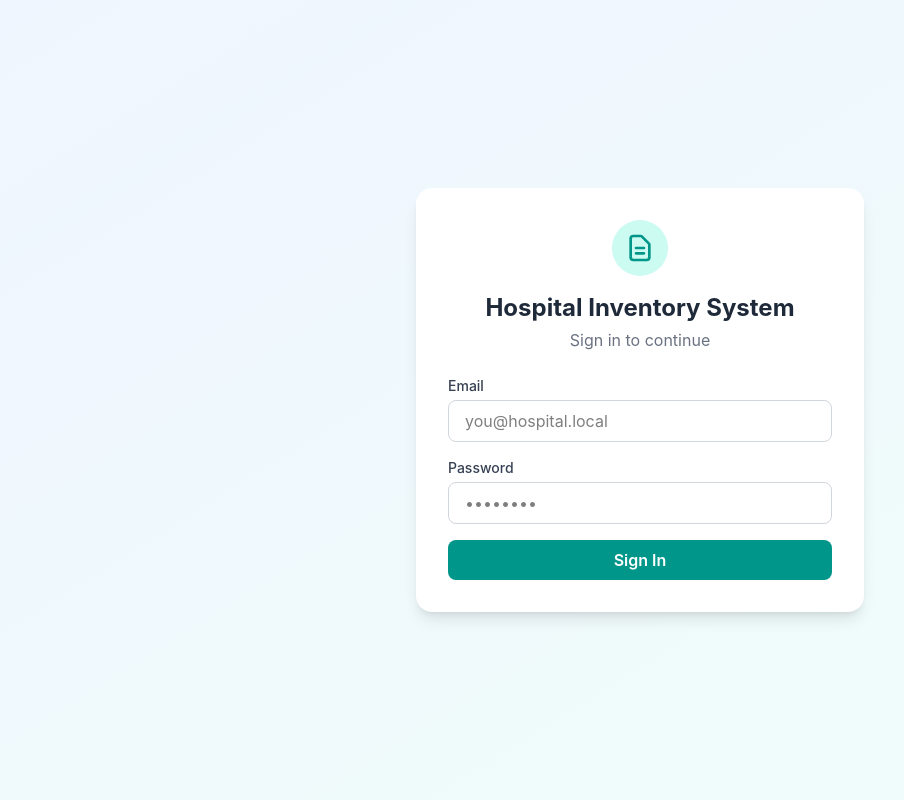
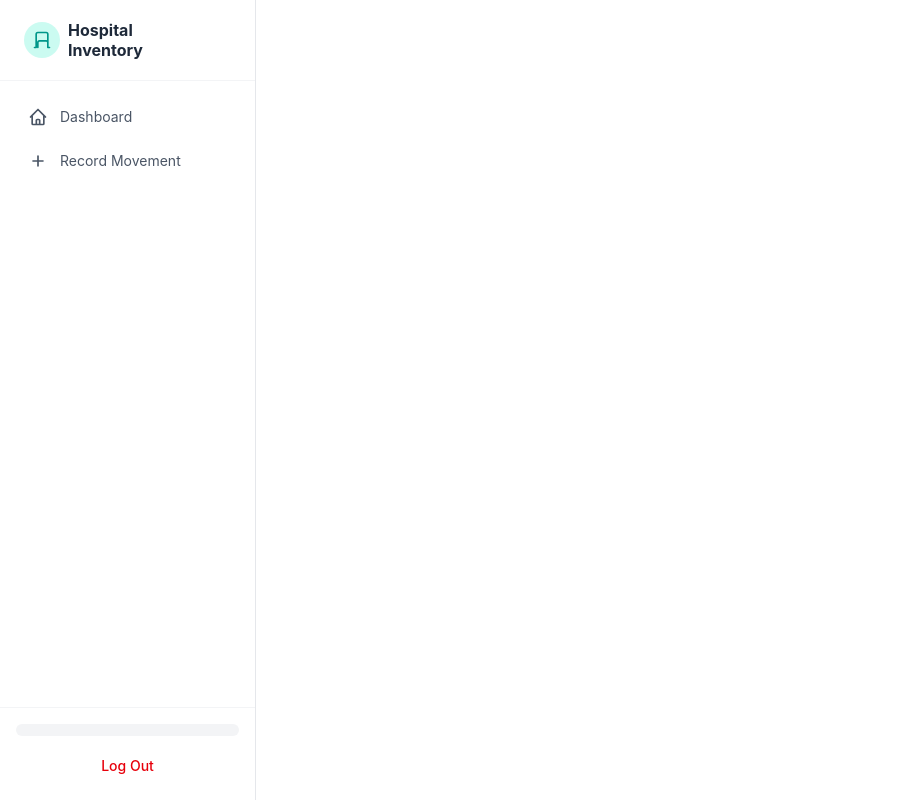
Before and after one commit to EngReteti/healthtech-dashboard, an Angular app: page / in a window 1280 px wide. Before the commit this address led to /login. Shown: the whole page, without its empty margins (0-904 px from the left). Built offline with nearby package versions, Linux system fonts and the light colour scheme.

Commit message:
feat: restructure app with sidebar navigation layout, replacing top navbar

```diff
--- a/src/app/dashboard/dashboard.html
+++ b/src/app/dashboard/dashboard.html
@@ -1,4 +1,3 @@
-<app-navbar></app-navbar>
 <div class="min-h-screen bg-gray-50 p-6">
 
   <div class="flex items-center justify-between mb-6">
@@ -35,12 +34,12 @@
           <p class="text-sm text-gray-500 mb-3">Supplier: {{ product.supplier.name }}</p>
           <div class="flex justify-between items-center">
             <span class="text-teal-700 font-bold">{{ product.currency }} {{ product.unitPrice }}</span>
-            <div class="flex justify-between items-center mt-2 pt-2 border-t border-gray-100">
+          </div>
+          <div class="flex justify-between items-center mt-2 pt-2 border-t border-gray-100">
             <span class="text-sm font-medium text-gray-700">
               Stock: {{ stockLevels()[product.id] ?? '...' }}
             </span>
             <span class="text-xs text-gray-400">Reorder at: {{ product.reorderLevel }}</span>
-          </div>
           </div>
         </div>
       }
--- /dev/null
+++ b/src/app/layout/layout.html
@@ -0,0 +1,10 @@
+<div class="flex">
+  <app-sidebar></app-sidebar>
+
+  <!-- ml-64 pushes this content area to the right, exactly matching
+       the sidebar's fixed width (w-64) - without this, content would
+       sit UNDER the sidebar instead of beside it -->
+  <main class="flex-1 ml-64">
+    <router-outlet></router-outlet>
+  </main>
+</div>
--- /dev/null
+++ b/src/app/sidebar/sidebar.html
@@ -0,0 +1,49 @@
+<aside class="h-screen w-64 bg-white border-r border-gray-200 flex flex-col fixed left-0 top-0">
+
+  <!-- Logo / title area -->
+  <div class="flex items-center gap-2 px-6 py-5 border-b border-gray-100">
+    <div class="bg-teal-100 rounded-full p-2">
+      <svg class="w-5 h-5 text-teal-600" fill="none" stroke="currentColor" viewBox="0 0 24 24">
+        <path stroke-linecap="round" stroke-linejoin="round" stroke-width="2"
+              d="M19 21V5a2 2 0 00-2-2H7a2 2 0 00-2 2v16m14 0h2M5 21H3m16 0v-6a2 2 0 00-2-2H9a2 2 0 00-2 2v6" />
+      </svg>
+    </div>
+    <span class="font-bold text-gray-800 leading-tight">Hospital<br>Inventory</span>
+  </div>
+
+  <!-- Navigation links -->
+  <nav class="flex-1 px-3 py-4 space-y-1">
+
+    <!-- routerLinkActive adds the classes below ONLY when this link's
+         path matches the current URL - this is the automatic
+         "which tab am I on" highlighting -->
+    <a routerLink="/dashboard" routerLinkActive="bg-teal-50 text-teal-700 font-semibold"
+       class="flex items-center gap-3 px-4 py-2.5 rounded-lg text-gray-600 hover:bg-gray-50 text-sm">
+      <svg class="w-5 h-5" fill="none" stroke="currentColor" viewBox="0 0 24 24">
+        <path stroke-linecap="round" stroke-linejoin="round" stroke-width="2"
+              d="M3 12l2-2m0 0l7-7 7 7M5 10v10a1 1 0 001 1h3m10-11l2 2m-2-2v10a1 1 0 01-1 1h-3m-6 0a1 1 0 001-1v-4a1 1 0 011-1h2a1 1 0 011 1v4a1 1 0 001 1m-6 0h6" />
+      </svg>
+      Dashboard
+    </a>
+
+    <a routerLink="/stock-movement" routerLinkActive="bg-teal-50 text-teal-700 font-semibold"
+       class="flex items-center gap-3 px-4 py-2.5 rounded-lg text-gray-600 hover:bg-gray-50 text-sm">
+      <svg class="w-5 h-5" fill="none" stroke="currentColor" viewBox="0 0 24 24">
+        <path stroke-linecap="round" stroke-linejoin="round" stroke-width="2"
+              d="M12 6v6m0 0v6m0-6h6m-6 0H6" />
+      </svg>
+      Record Movement
+    </a>
+  </nav>
+
+  <!-- Bottom section: role badge and logout -->
+  <div class="px-4 py-4 border-t border-gray-100">
+    <div class="bg-gray-100 text-gray-600 text-xs px-3 py-1.5 rounded-full text-center mb-3">
+      {{ getRole() }}
+    </div>
+    <button (click)="logout()"
+            class="w-full text-red-600 hover:bg-red-50 text-sm font-medium py-2 rounded-lg">
+      Log Out
+    </button>
+  </div>
+</aside>
--- /dev/null
+++ b/src/app/sidebar/sidebar.ts
@@ -0,0 +1,23 @@
+import { Component } from '@angular/core';
+import { Router, RouterLink, RouterLinkActive } from '@angular/router';
+
+@Component({
+  selector: 'app-sidebar',
+  imports: [RouterLink, RouterLinkActive],
+  templateUrl: './sidebar.html',
+  styleUrl: './sidebar.css'
+})
+export class Sidebar {
+
+  constructor(private router: Router) {}
+
+  getRole(): string {
+    return localStorage.getItem('role') || '';
+  }
+
+  logout(): void {
+    localStorage.removeItem('token');
+    localStorage.removeItem('role');
+    this.router.navigate(['/login']);
+  }
+}
--- a/src/app/stock-movement/stock-movement.html
+++ b/src/app/stock-movement/stock-movement.html
@@ -1,5 +1,3 @@
-<app-navbar></app-navbar>
-
 <div class="min-h-screen bg-gray-50 p-6 flex justify-center">
   <div class="bg-white rounded-2xl shadow-lg p-8 w-full max-w-lg">
 
--- a/src/app/stock-movement/stock-movement.ts
+++ b/src/app/stock-movement/stock-movement.ts
@@ -4,34 +4,24 @@ import { CommonModule } from '@angular/common';
 import { ProductService, Product } from '../services/product.service';
 import { UserService } from '../services/user.service';
 import { StockMovementService } from '../services/stock-movement.service';
-import { Navbar } from '../navbar/navbar';
 
 @Component({
   selector: 'app-stock-movement',
-  imports: [FormsModule, CommonModule, Navbar],
+  imports: [FormsModule, CommonModule],
   templateUrl: './stock-movement.html',
   styleUrl: './stock-movement.css'
 })
 export class StockMovement implements OnInit {
 
-  // The full product list, used to populate the dropdown
   products = signal<Product[]>([]);
-
-  // The five real movement types our backend accepts, matching
-  // MovementType.java exactly - used to populate the second dropdown
   movementTypes = ['IN', 'DISPENSED', 'TRANSFER', 'DAMAGE', 'EXPIRED', 'ADJUSTMENT'];
 
-  // Form field values - what the user is currently typing/selecting
   selectedProductId: number | null = null;
   selectedType: string = 'IN';
   quantity: number = 1;
   reason: string = '';
-
-  // The logged-in user's own numeric id, fetched once when this page
-  // loads - needed to fill in "performedBy" when submitting
   currentUserId: number | null = null;
 
-  // Feedback shown to the user after submitting
   successMessage = signal<string>('');
   errorMessage = signal<string>('');
   submitting = signal<boolean>(false);
@@ -43,12 +33,10 @@ export class StockMovement implements OnInit {
   ) {}
 
   ngOnInit(): void {
-    // Load the product list for the dropdown
     this.productService.getAllProducts().subscribe({
       next: (data) => this.products.set(data)
     });
 
-    // Learn who's currently logged in, so we know their real user id
     this.userService.getCurrentUser().subscribe({
       next: (user) => this.currentUserId = user.id
     });
@@ -58,8 +46,6 @@ export class StockMovement implements OnInit {
     this.successMessage.set('');
     this.errorMessage.set('');
 
-    // Basic safety check before even sending the request - if we don't
-    // know who the user is yet, or no product is selected, stop here
     if (!this.selectedProductId || !this.currentUserId) {
       this.errorMessage.set('Please select a product and wait for your account to load.');
       return;
@@ -76,18 +62,12 @@ export class StockMovement implements OnInit {
     }).subscribe({
       next: (response) => {
         this.submitting.set(false);
-        this.successMessage.set(
-          `Movement recorded successfully. Status: ${response.status}`
-        );
-        // Reset the form for the next entry
+        this.successMessage.set(`Movement recorded successfully. Status: ${response.status}`);
         this.quantity = 1;
         this.reason = '';
       },
       error: (err) => {
         this.submitting.set(false);
-        // Our backend's GlobalExceptionHandler sends back a clean
-        // { "error": "..." } message - we display that real message
-        // directly, e.g. "Cannot record movement: only 100 available..."
         this.errorMessage.set(err.error?.error || 'Something went wrong. Please try again.');
       }
     });
```
Also changed, not shown: src/app/app.routes.ts (+14 -2 lines), src/app/dashboard/dashboard.ts (+1 -9 lines), src/app/layout/layout.ts (added, +11 -0 lines), src/app/layout/layout.css (added), src/app/sidebar/sidebar.css (added), 2 other files (tests, documents, lock files or other folders).
